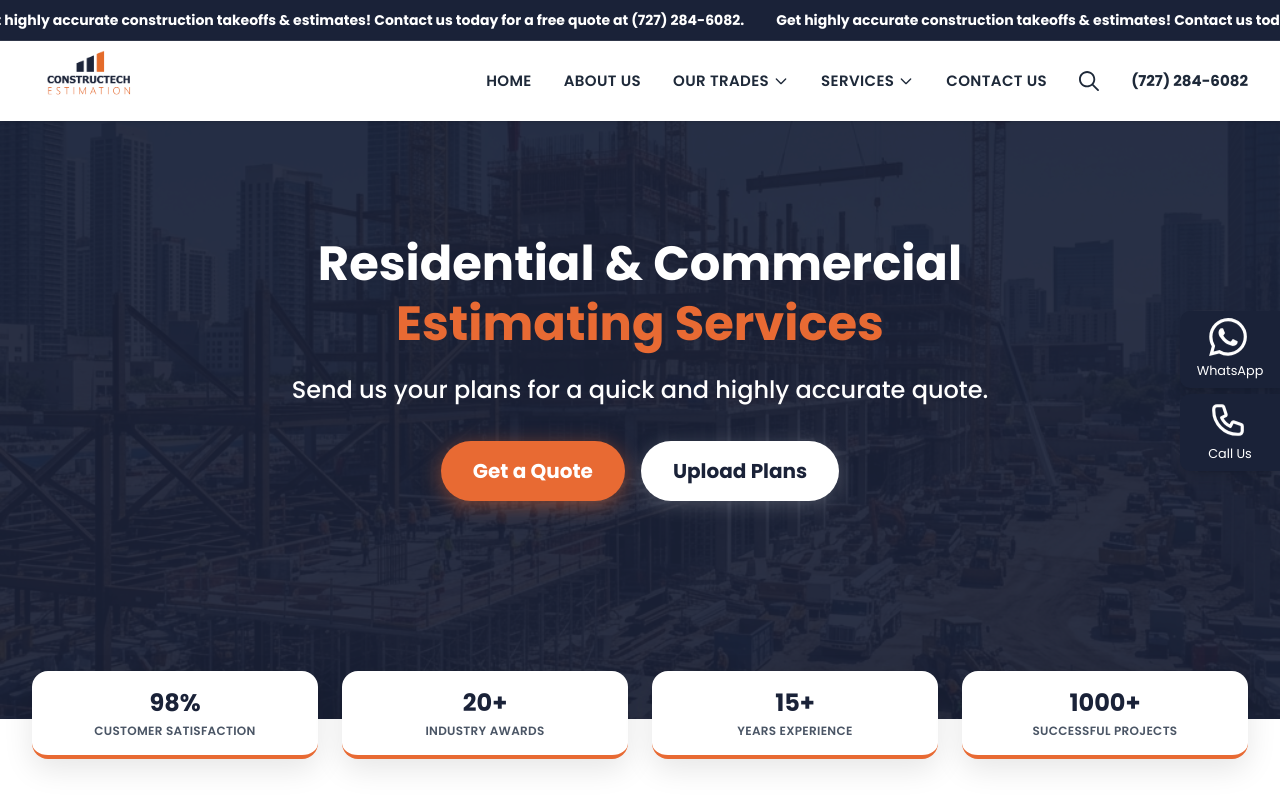
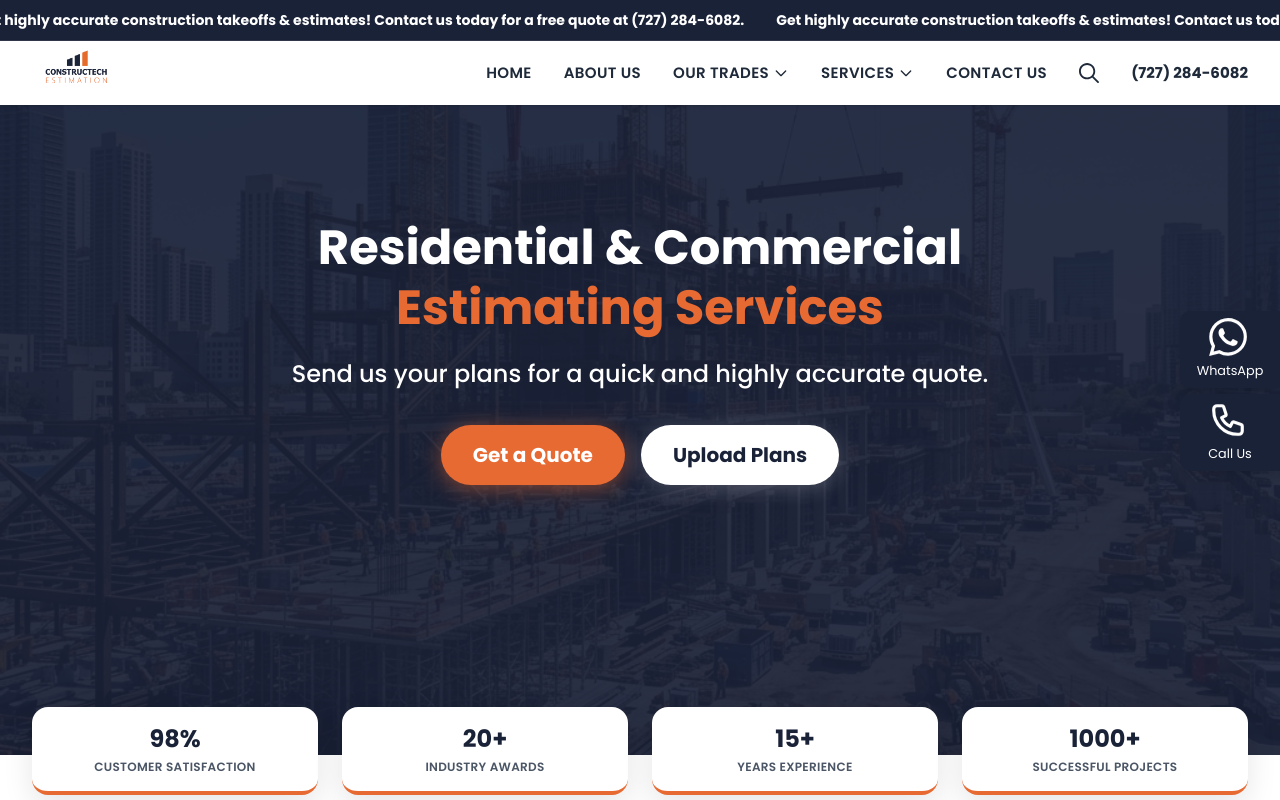
Before and after one commit to Alirazadev786/constructech-estimation, a Next.js app: page / in a window 1280 px wide. Shown: the top 800 px of the page. Built offline with nearby package versions, Linux system fonts and the light colour scheme.

Commit message:
Drastically reduce header height and increase slider bottom padding to prevent overlap

```diff
--- a/src/components/Header.tsx
+++ b/src/components/Header.tsx
@@ -25,12 +25,12 @@ export default function Header() {
       {/* Main Header */}
       <header className="bg-white sticky top-0 z-50 shadow-sm">
         <div className="max-w-7xl mx-auto px-4 sm:px-6 lg:px-8">
-            <div className="flex justify-between items-center h-16 md:h-20">
+            <div className="flex justify-between items-center h-16 md:h-16">
 
               {/* Logo */}
               <div className="flex-shrink-0 flex items-center h-full py-1">
                 <Link href="/">
-                  <img src="/logo-transparent.png" alt="Constructech Estimation" className="h-12 md:h-16 w-auto object-contain origin-left transform scale-110 md:scale-125 translate-x-2" />
+                  <img src="/logo-transparent.png" alt="Constructech Estimation" className="h-10 md:h-12 w-auto object-contain origin-left transform scale-110 md:scale-125 translate-x-2" />
                 </Link>
               </div>
 
--- a/src/components/HeroSlider.tsx
+++ b/src/components/HeroSlider.tsx
@@ -24,7 +24,7 @@ export default function HeroSlider() {
       <div className="flex w-full h-full min-h-[450px] items-stretch">
 
         {/* Slide 1 */}
-        <div className="relative flex-[0_0_100%] min-w-0 flex items-center pt-4 pb-20 md:pt-6 md:pb-32">
+        <div className="relative flex-[0_0_100%] min-w-0 flex items-center pt-4 pb-24 md:pt-6 md:pb-[180px]">
           {/* Background Image */}
           <div className="absolute inset-0 z-0">
             <Image
@@ -80,7 +80,7 @@ export default function HeroSlider() {
         </div>
 
         {/* Slide 2 */}
-        <div className="relative flex-[0_0_100%] min-w-0 flex items-center pt-4 pb-20 md:pt-6 md:pb-32">
+        <div className="relative flex-[0_0_100%] min-w-0 flex items-center pt-4 pb-24 md:pt-6 md:pb-[180px]">
           {/* Background Image */}
           <div className="absolute inset-0 z-0">
             <Image
```
